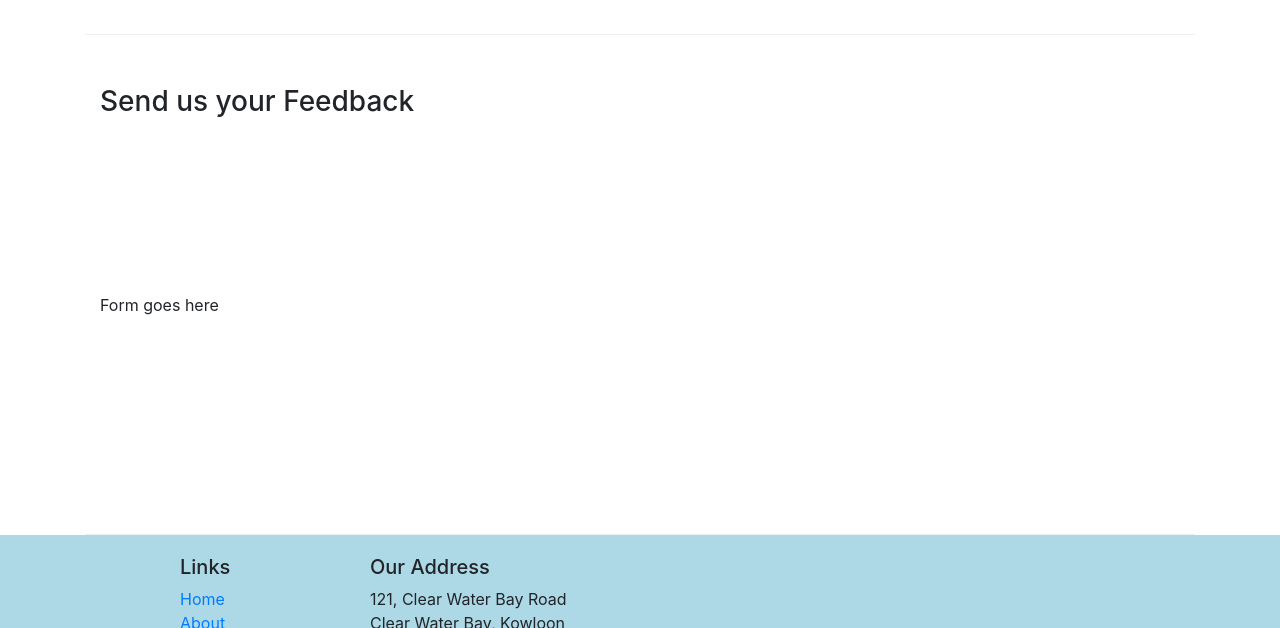
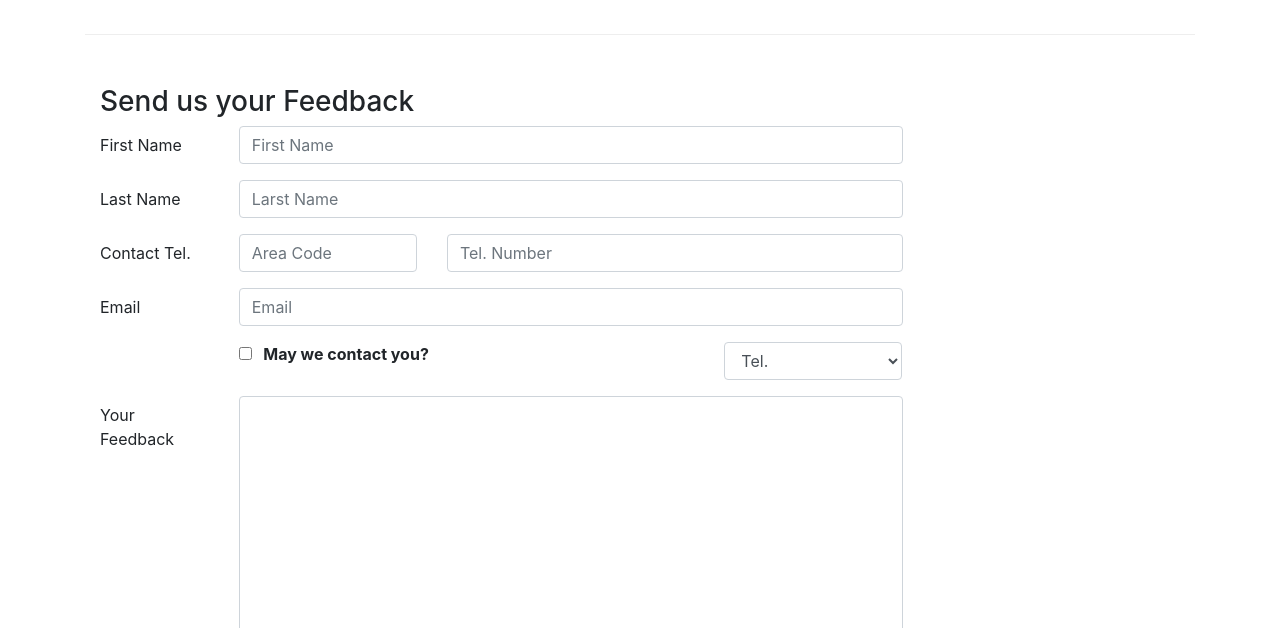
Before and after one commit to Gaya1858/Node_js, a website: page Bootstrap4/Bootstrap4/conFusion/contactus.html in a window 1280 px wide. Shown: the part 930-1558 px from the top of the page. Drawn offline with nearby package versions, Linux system fonts and the light colour scheme.

Commit message:
Forms and buttons again

```diff
--- a/Bootstrap4/Bootstrap4/conFusion/contactus.html
+++ b/Bootstrap4/Bootstrap4/conFusion/contactus.html
@@ -92,7 +92,65 @@
               <h3>Send us your Feedback</h3>
            </div>
             <div class="col-12 col-md-9">
-                Form goes here
+                <form action="">
+                    <div class="form-group row">
+                        <label for="firstname" class="col-md-2 col-form-label">First Name</label>
+                        <div class="col-md-10">
+                            <input type="text" class="form-control" id="firstname" name="firstname" placeholder="First Name">
+                        </div>
+                    </div>
+                    <div class="form-group row">
+                        <label for="lastname" class="col-md-2 col-form-label">Last Name</label>
+                        <div class="col-md-10">
+                            <input type="text" class="form-control" id="lastname" name="lastname" placeholder="Larst Name">
+                        </div>
+
+                    </div>
+                    <div class="form-group row">
+                        <label for="telnum" class="col-12 col-md-2 col-form-label">Contact Tel.</label>
+                        <div class=" col-5 col-md-3">
+                            <input type="tel" class="form-control" id="areacode" name="areacode" placeholder="Area Code">
+                        </div>
+                        <div class="col-7 col-md">
+                            <input type="tel" class="form-control" id="telnum" name="telnum" placeholder="Tel. Number">
+                        </div>
+                    </div>
+                    <div class="form-group row">
+                        <label for="emailid" class="col-md-2 col-form-label">Email</label>
+                        <div class="col-md-10">
+                            <input type="email" class="form-control" id="emailid" name="emailid" placeholder="Email">
+                        </div>
+
+                    </div>
+                    <div class="form-group row">
+                        <div class="col-md-6 offset-md-2">
+                            <div class="form-check">
+                                <input type="checkbox" class="form-check-input" name="approve" value="">
+                                <label class="form-check-label" for="approve"></label>
+                                <strong>May we contact you?</strong>
+                            </div>
+                        </div>
+                        <div class="col-md-3 offset-md-1">
+                            <select class="form-control" name="" id="">
+                                <option value="">Tel.</option>
+                                <option value="">Email</option>
+                            </select>
+
+                        </div>
+                    </div>
+                    <div class="form-group row">
+                        <label for="feedback" class="col-md-2 col-form-label">Your Feedback</label>
+                        <div class="col-md-10">
+                            <textarea class="form-control" id="feedback" name="feedback" rows="12"></textarea>
+                        </div>
+                    </div>
+                    <div class="form-group rpw">
+                        <div class="offset-md-2 col-md-10">
+                            <button type="submit" class="btn btn-primary">Send Feedback</button>
+                        </div>
+                    </div>
+
+                </form>
             </div>
              <div class="col-12 col-md">
             </div>
```
